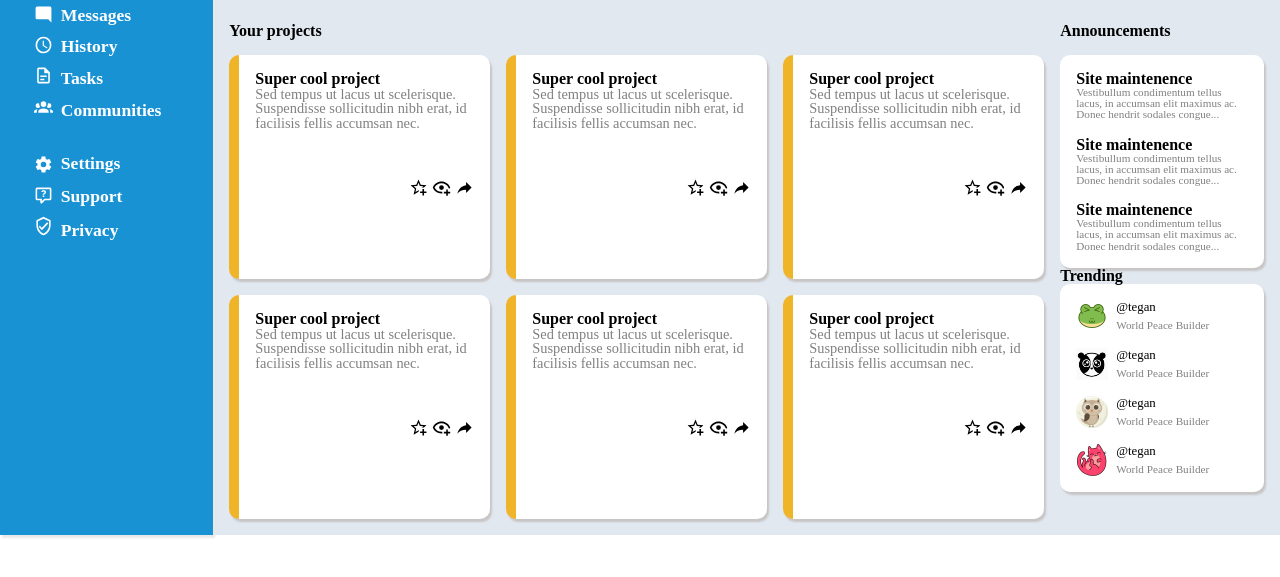
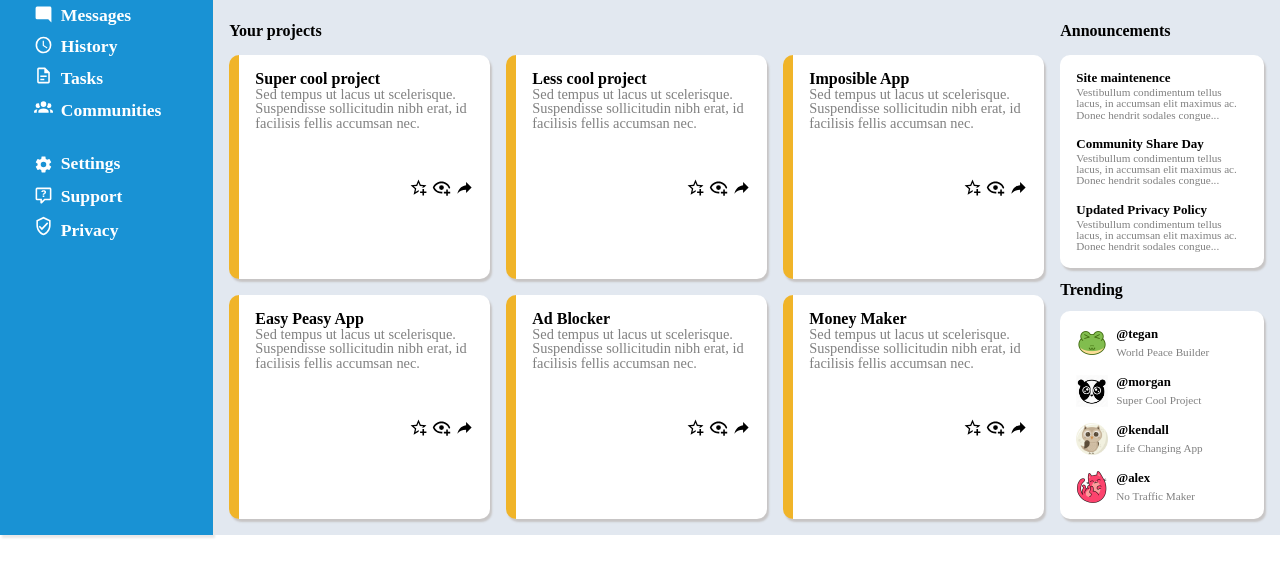
Before and after one commit to llNathanlc/Admin-Dashboard, a plain HTML site: page index.html in a window 1280 px wide. Shown: the part 145-722 px from the top of the page. Drawn offline with Linux system fonts and the light colour scheme.

Commit message:
completed right side

```diff
--- a/index.html
+++ b/index.html
@@ -82,7 +82,7 @@
             </div>
             <div class="card">
                 <div>
-                    <div class="title"> Super cool project</div>
+                    <div class="title"> Less cool project</div>
                     <div class="card-content">Sed tempus ut lacus ut scelerisque. Suspendisse sollicitudin nibh erat, id
                         facilisis fellis accumsan nec.</div>
                 </div>
@@ -94,7 +94,7 @@
             </div>
             <div class="card">
                 <div>
-                    <div class="title"> Super cool project</div>
+                    <div class="title"> Imposible App</div>
                     <div class="card-content">Sed tempus ut lacus ut scelerisque. Suspendisse sollicitudin nibh erat, id
                         facilisis fellis accumsan nec.</div>
                 </div>
@@ -106,7 +106,7 @@
             </div>
             <div class="card">
                 <div>
-                    <div class="title"> Super cool project</div>
+                    <div class="title"> Easy Peasy App</div>
                     <div class="card-content">Sed tempus ut lacus ut scelerisque. Suspendisse sollicitudin nibh erat, id
                         facilisis fellis accumsan nec.</div>
                 </div>
@@ -118,7 +118,7 @@
             </div>
             <div class="card">
                 <div>
-                    <div class="title"> Super cool project</div>
+                    <div class="title"> Ad Blocker</div>
                     <div class="card-content">Sed tempus ut lacus ut scelerisque. Suspendisse sollicitudin nibh erat, id
                         facilisis fellis accumsan nec.</div>
                 </div>
@@ -130,7 +130,7 @@
             </div>
             <div class="card">
                 <div>
-                    <div class="title"> Super cool project</div>
+                    <div class="title"> Money Maker</div>
                     <div class="card-content">Sed tempus ut lacus ut scelerisque. Suspendisse sollicitudin nibh erat, id
                         facilisis fellis accumsan nec.</div>
                 </div>
@@ -144,17 +144,17 @@
         <div class="rightside">
             <div class="announcements">
                 <div class="announcement-card">
-                    <div class="title">Site maintenence</div>
+                    <div class="announcement-title">Site maintenence</div>
                     <div class="announcement-text">Vestibullum condimentum tellus lacus, in accumsan elit maximus ac. Donec hendrit sodales congue...
                     </div>
                 </div>
                 <div class="announcement-card">
-                    <div class="title">Site maintenence</div>
+                    <div class="announcement-title">Community Share Day</div>
                     <div class="announcement-text">Vestibullum condimentum tellus lacus, in accumsan elit maximus ac. Donec hendrit sodales congue...
                     </div>
                 </div>
                 <div class="announcement-card">
-                    <div class="title">Site maintenence</div>
+                    <div class="announcement-title">Updated Privacy Policy</div>
                     <div class="announcement-text">Vestibullum condimentum tellus lacus, in accumsan elit maximus ac. Donec hendrit sodales congue...
                     </div>
                 </div>
@@ -171,22 +171,22 @@
                 <div class="trending-card">
                     <img class="user-icon"  src="resources/icons/user-icon2.jpg">
                     <div>
-                        <div class="user-name">@tegan</div>
-                        <div class="user-title">World Peace Builder</div>
+                        <div class="user-name">@morgan</div>
+                        <div class="user-title">Super Cool Project</div>
                     </div>
                 </div>
                 <div class="trending-card">
                     <img class="user-icon"  src="resources/icons/user-icon3.png">
                     <div>
-                        <div class="user-name">@tegan</div>
-                        <div class="user-title">World Peace Builder</div>
+                        <div class="user-name">@kendall</div>
+                        <div class="user-title">Life Changing App</div>
                     </div>
                 </div>
                 <div class="trending-card">
                     <img class="user-icon" src="resources/icons/user-icon4.png" >
                     <div>
-                        <div class="user-name">@tegan</div>
-                        <div class="user-title">World Peace Builder</div>
+                        <div class="user-name">@alex</div>
+                        <div class="user-title">No Traffic Maker</div>
                     </div>
                 </div>
             </div>
--- a/style.css
+++ b/style.css
@@ -196,11 +196,21 @@ img{
     box-shadow:  2px 3px 2px rgb(199, 197, 197);
     padding:1rem;
 }
+.announcement-card{
+    display: flex;
+    flex-direction: column;
+    gap:0.2rem;
+}
+.announcement-title{
+    font-weight: bolder;
+    font-size: small;
+}
 .announcements,.trending{
     display: grid;
     grid-template-rows: repeat(auto-fit,1fr);
     gap:1rem;
 }
+
 .card{
     display:flex;
     flex-direction: column;
@@ -209,6 +219,7 @@ img{
 }
 .user-name{
     font-size: 0.8rem;
+    font-weight: bolder;
 }
 .user-title{
     font-size: 0.7rem;
@@ -228,5 +239,7 @@ img{
     gap:0.4rem;
 }
 .rightside{
-
+    display: flex;
+    flex-direction: column;
+    justify-content: space-between;
 }
```
